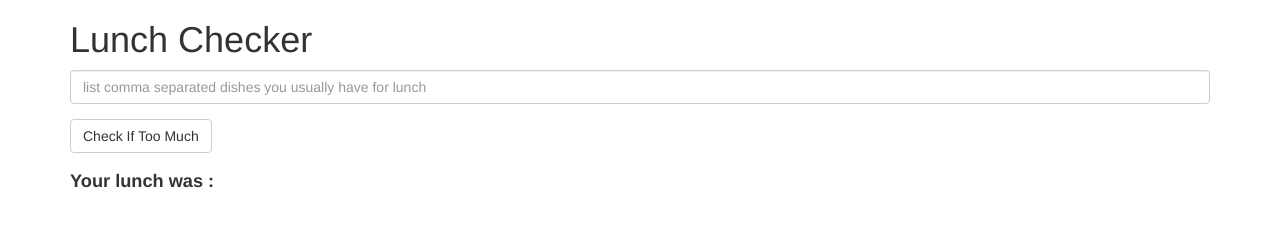
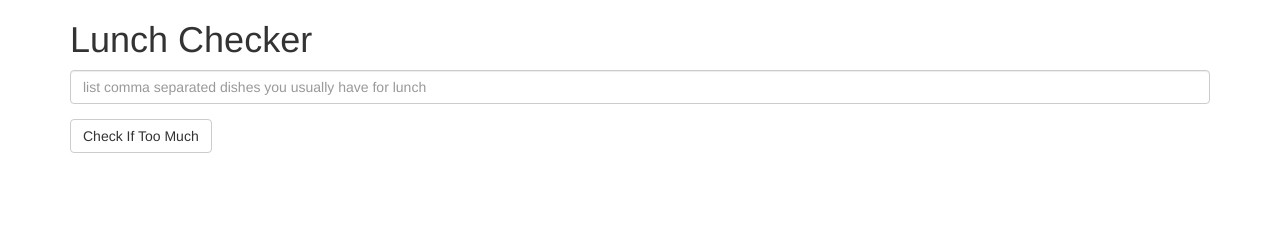
Before and after one commit to SahaiAbishek/coursera-abhi, a plain HTML site: page index.html in a window 1280 px wide. Drawn offline with Linux system fonts and the light colour scheme.

Commit message:
Update index.html

```diff
--- a/index.html
+++ b/index.html
@@ -29,7 +29,7 @@
          </div>
          <div class="form-group message">
            <!-- Your message can go here. -->
-           Your lunch was : {{myLunchComment}}
+           {{myLunchComment}}
          </div>
    </div>
 
```
